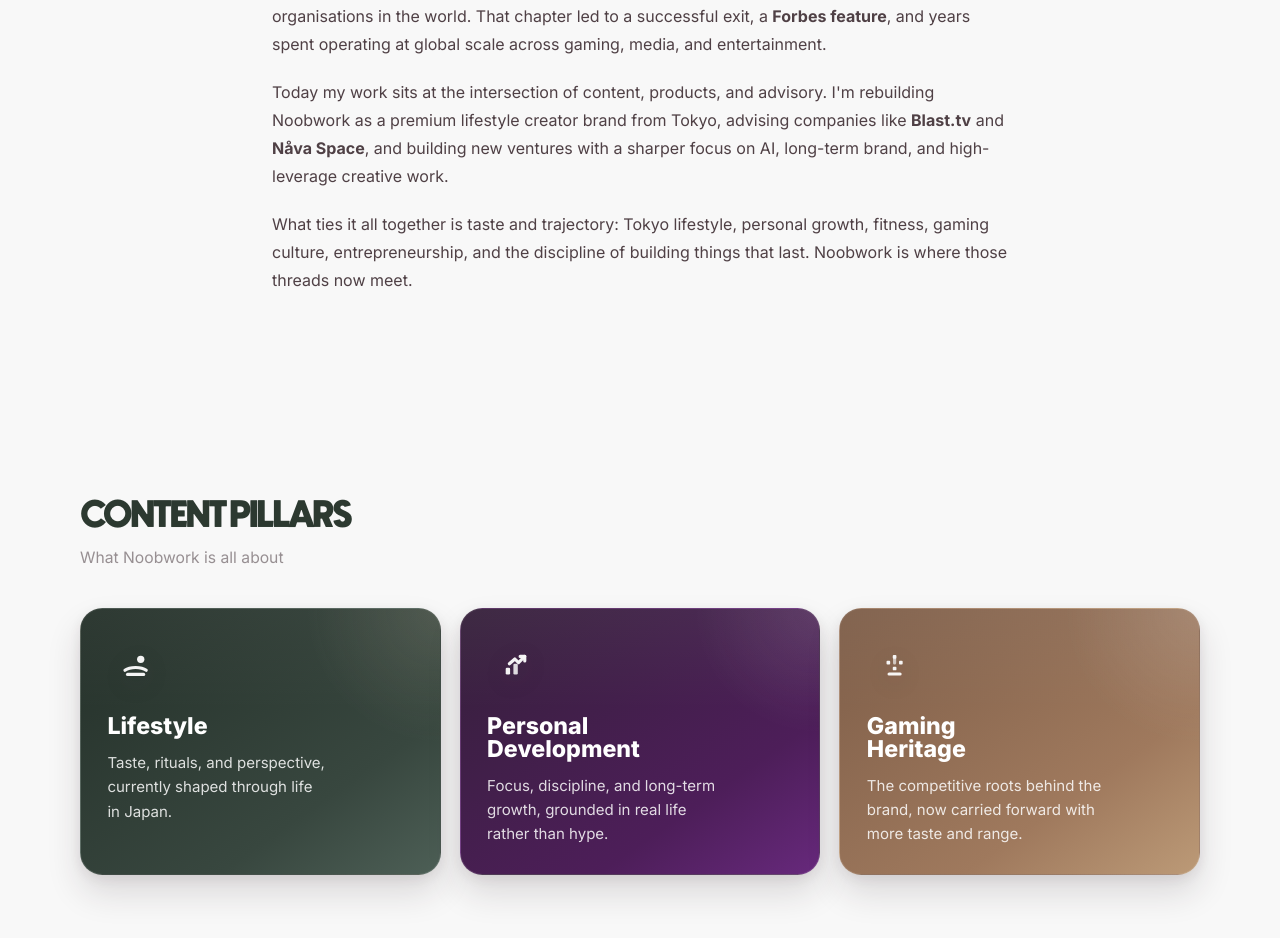
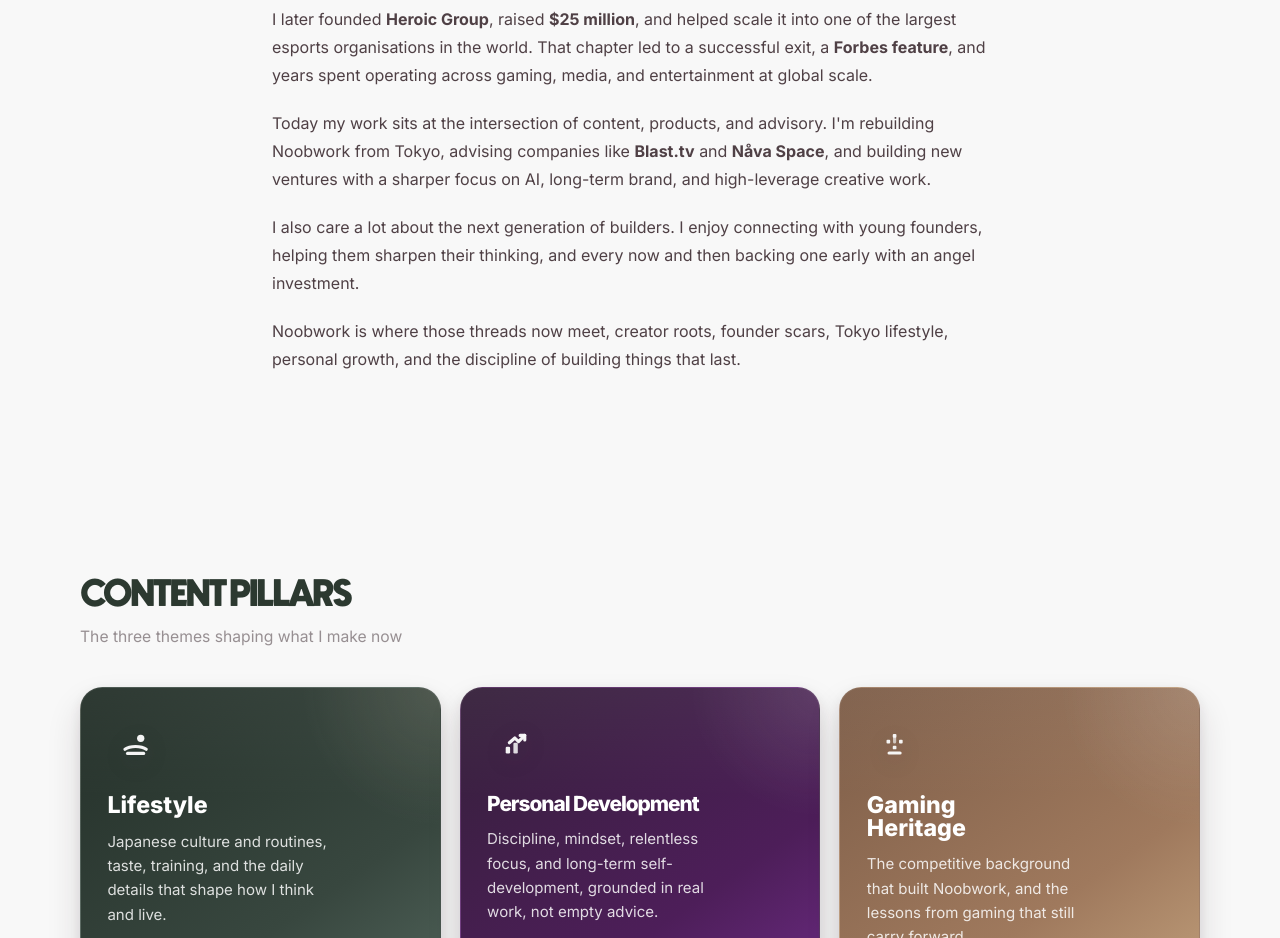
Before and after one commit to nubtwerk/noobwork-site, a Next.js app: page / in a window 1280 px wide. Shown: the part 1862-2800 px from the top of the page. Built offline with nearby package versions, Linux system fonts and the light colour scheme.

Commit message:
feat: polish site copy and section consistency

```diff
--- a/src/app/context/CopyContextButton.tsx
+++ b/src/app/context/CopyContextButton.tsx
@@ -21,7 +21,7 @@
   return (
     <button
       onClick={handleCopy}
-      className="text-sm text-primary hover:underline cursor-pointer"
+      className="context-link context-link--button"
     >
       {copied ? "Copied to clipboard" : "Copy all as markdown"}
     </button>
--- a/src/app/globals.css
+++ b/src/app/globals.css
@@ -192,9 +192,9 @@
   }
 
   .btn--primary {
-    color: #fff;
-    background: linear-gradient(135deg, var(--color-accent-dark), var(--color-accent));
-    box-shadow: 0 14px 30px rgba(81, 27, 93, 0.28);
+    color: var(--color-sand);
+    background: linear-gradient(135deg, var(--color-primary), var(--color-primary-light));
+    box-shadow: 0 14px 30px rgba(44, 57, 48, 0.24);
   }
 
   .btn--secondary {
@@ -605,6 +605,13 @@
     text-wrap: balance;
   }
 
+  .pillar-card__title--compact {
+    max-width: none;
+    font-size: 1.3rem;
+    letter-spacing: -0.05em;
+    white-space: nowrap;
+  }
+
   .pillar-card__copy {
     margin: 0;
     max-width: 25ch;
@@ -633,6 +640,10 @@
     .pillar-card__title {
       max-width: none;
     }
+
+    .pillar-card__title--compact {
+      white-space: normal;
+    }
   }
 
   .work-layout {
@@ -642,15 +653,17 @@
 
   .work-intro {
     display: grid;
-    gap: 1rem;
+    gap: 0.7rem;
     align-content: start;
+    max-width: 31ch;
   }
 
   .work-intro__note {
     margin: 0;
-    max-width: 28ch;
-    color: rgba(46, 29, 35, 0.66);
-    line-height: 1.7;
+    max-width: none;
+    color: rgba(46, 29, 35, 0.58);
+    font-size: 0.98rem;
+    line-height: 1.65;
   }
 
   .work-stack {
@@ -673,6 +686,12 @@
 
   .work-card:hover {
     transform: translateX(3px);
+  }
+
+  .work-card--linked:hover .work-card__title {
+    text-decoration: underline;
+    text-decoration-thickness: 0.08em;
+    text-underline-offset: 0.14em;
   }
 
   .work-card__head {
@@ -758,13 +777,6 @@
     line-height: 1.75;
   }
 
-  .work-card__arrow {
-    width: 1rem;
-    height: 1rem;
-    flex-shrink: 0;
-    color: rgba(46, 29, 35, 0.56);
-  }
-
   @media (min-width: 960px) {
     .work-layout {
       grid-template-columns: minmax(16rem, 0.58fr) minmax(0, 1fr);
@@ -775,6 +787,7 @@
     .work-intro {
       position: sticky;
       top: 6.5rem;
+      max-width: none;
     }
 
     .work-card {
@@ -804,7 +817,7 @@
 
   @media (max-width: 959px) {
     .work-intro__note {
-      max-width: 48ch;
+      max-width: none;
     }
   }
 
@@ -855,11 +868,41 @@
     line-height: 1.65;
   }
 
+  .media-hero-section {
+    margin-top: -1px;
+    padding-top: 0;
+    padding-bottom: clamp(3rem, 6vw, 4.75rem);
+  }
+
   .media-hero {
     display: grid;
     gap: 1rem;
     justify-items: center;
+    padding-top: clamp(5.4rem, 10vw, 7.1rem);
     text-align: center;
+  }
+
+  .media-title {
+    margin: 0;
+    color: var(--color-sand);
+    font-family: var(--font-family-display);
+    font-size: clamp(2.6rem, 6vw, 4.75rem);
+    line-height: 0.94;
+    letter-spacing: -0.04em;
+    text-transform: uppercase;
+  }
+
+  .media-title--split,
+  .context-title--split {
+    display: inline-flex;
+    flex-wrap: wrap;
+    justify-content: center;
+    gap: 0.18em;
+  }
+
+  .media-title--split > span,
+  .context-title--split > span {
+    display: inline-block;
   }
 
   .media-copy {
@@ -867,6 +910,10 @@
     margin: 0;
     color: rgba(46, 29, 35, 0.72);
     line-height: 1.75;
+  }
+
+  .media-hero .media-copy {
+    color: rgba(236, 219, 191, 0.82);
   }
 
   .stat-grid,
@@ -891,7 +938,7 @@
     font-size: clamp(2rem, 4vw, 2.8rem);
     font-weight: 800;
     line-height: 1;
-    color: var(--color-accent-dark);
+    color: var(--color-primary);
   }
 
   .stat-card__label {
@@ -946,17 +993,16 @@
     text-decoration: underline;
   }
 
-  .context-main {
-    padding-top: 6rem;
-  }
-
   .context-hero {
-    padding-bottom: var(--section-space-tight);
+    margin-top: -1px;
+    padding-top: 0;
+    padding-bottom: clamp(3rem, 6vw, 4.75rem);
   }
 
   .context-hero__inner {
     width: min(100%, 52rem);
     margin-inline: auto;
+    padding-top: clamp(5.4rem, 10vw, 7.1rem);
     text-align: center;
   }
 
@@ -1000,6 +1046,14 @@
     text-decoration: none;
   }
 
+  .context-link--button {
+    border: 0;
+    padding: 0;
+    background: transparent;
+    cursor: pointer;
+    font: inherit;
+  }
+
   .context-link:hover {
     text-decoration: underline;
   }
@@ -1008,6 +1062,26 @@
     margin: 1rem 0 0;
     color: rgba(46, 29, 35, 0.42);
     font-size: 0.8rem;
+  }
+
+  .context-hero .context-title {
+    color: var(--color-sand);
+  }
+
+  .context-hero .context-copy {
+    color: rgba(236, 219, 191, 0.82);
+  }
+
+  .context-hero .context-link {
+    color: rgba(248, 248, 248, 0.88);
+  }
+
+  .context-hero .context-link:hover {
+    color: var(--color-sand);
+  }
+
+  .context-hero .context-meta {
+    color: rgba(236, 219, 191, 0.58);
   }
 
   .context-panel {
--- a/src/components/sections/About.tsx
+++ b/src/components/sections/About.tsx
@@ -6,25 +6,28 @@
     <section id="about" className="site-section site-section--surface">
       <div className="shell-inner">
         <AnimatedSection>
-          <SectionHeader title="About" highlight="Joachim" subtitle="The story behind the brand" center />
+          <SectionHeader title="About" highlight="Joachim" subtitle="Why Noobwork is back now" center />
         </AnimatedSection>
 
         <AnimatedSection delay={0.1}>
           <div className="about-copy about-copy--wide">
             <p className="about-lead">
-              Founder, creator, and operator building a premium lifestyle brand from Japan after two decades across gaming, media, and entrepreneurship.
+              Eight years ago I stopped making content to go build things, an esports org I scaled globally and sold, a role shaping gaming strategy for Saudi Arabia&apos;s biggest city project, and a lot of hard lessons along the way. Now I&apos;m back. Living in Tokyo, training, building new ventures, and finally documenting the whole thing.
             </p>
             <p>
-              I&apos;m <span className="about-emphasis">Joachim Haraldsen</span>, a Norwegian founder, creator, and operator based in Tokyo. I built <span className="about-emphasis">Noobwork</span> into one of Norway&apos;s biggest gaming channels, growing it to nearly <span className="about-emphasis">200,000 subscribers</span> and helping define an entire category before the creator economy had fully taken shape.
+              I&apos;m <span className="about-emphasis">Joachim Haraldsen</span>, a Norwegian founder, creator, and operator based in Tokyo. I built <span className="about-emphasis">Noobwork</span> into one of Norway&apos;s biggest gaming channels, growing it to nearly <span className="about-emphasis">200,000 subscribers</span> before the creator economy had fully taken shape.
             </p>
             <p>
-              I later founded <span className="about-emphasis">Heroic Group</span>, raised <span className="about-emphasis">$25 million</span>, and scaled it into one of the largest esports organisations in the world. That chapter led to a successful exit, a <span className="about-emphasis">Forbes feature</span>, and years spent operating at global scale across gaming, media, and entertainment.
+              I later founded <span className="about-emphasis">Heroic Group</span>, raised <span className="about-emphasis">$25 million</span>, and helped scale it into one of the largest esports organisations in the world. That chapter led to a successful exit, a <span className="about-emphasis">Forbes feature</span>, and years spent operating across gaming, media, and entertainment at global scale.
             </p>
             <p>
-              Today my work sits at the intersection of content, products, and advisory. I&apos;m rebuilding Noobwork as a premium lifestyle creator brand from Tokyo, advising companies like <span className="about-emphasis">Blast.tv</span> and <span className="about-emphasis">Nåva Space</span>, and building new ventures with a sharper focus on AI, long-term brand, and high-leverage creative work.
+              Today my work sits at the intersection of content, products, and advisory. I&apos;m rebuilding Noobwork from Tokyo, advising companies like <span className="about-emphasis">Blast.tv</span> and <span className="about-emphasis">Nåva Space</span>, and building new ventures with a sharper focus on AI, long-term brand, and high-leverage creative work.
             </p>
             <p>
-              What ties it all together is taste and trajectory: Tokyo lifestyle, personal growth, fitness, gaming culture, entrepreneurship, and the discipline of building things that last. Noobwork is where those threads now meet.
+              I also care a lot about the next generation of builders. I enjoy connecting with young founders, helping them sharpen their thinking, and every now and then backing one early with an angel investment.
+            </p>
+            <p>
+              Noobwork is where those threads now meet, creator roots, founder scars, Tokyo lifestyle, personal growth, and the discipline of building things that last.
             </p>
           </div>
         </AnimatedSection>
--- a/src/components/sections/Connect.tsx
+++ b/src/components/sections/Connect.tsx
@@ -8,7 +8,12 @@
     <section id="connect" className="site-section">
       <div className="shell-inner">
         <AnimatedSection>
-          <SectionHeader title="Let&apos;s" highlight="Connect" subtitle="Find me across the internet or reach out directly." center />
+          <SectionHeader
+            title="Let&apos;s"
+            highlight="Connect"
+            subtitle="Find me across the internet, or reach out directly. If you&apos;re a young founder building something real, I&apos;m always happy to connect."
+            center
+          />
         </AnimatedSection>
 
         <div className="connect-grid">
--- a/src/components/sections/ContentPillars.tsx
+++ b/src/components/sections/ContentPillars.tsx
@@ -6,22 +6,24 @@
   desc: string;
   icon: PillarIconKind;
   tone: "green" | "purple" | "sand";
+  compactTitle?: boolean;
 }> = [
   {
     title: "Lifestyle",
-    desc: "Taste, rituals, and perspective, currently shaped through life in Japan.",
+    desc: "Japanese culture and routines, taste, training, and the daily details that shape how I think and live.",
     icon: "lifestyle",
     tone: "green",
   },
   {
     title: "Personal Development",
-    desc: "Focus, discipline, and long-term growth, grounded in real life rather than hype.",
+    desc: "Discipline, mindset, relentless focus, and long-term self-development, grounded in real work, not empty advice.",
     icon: "development",
     tone: "purple",
+    compactTitle: true,
   },
   {
     title: "Gaming Heritage",
-    desc: "The competitive roots behind the brand, now carried forward with more taste and range.",
+    desc: "The competitive background that built Noobwork, and the lessons from gaming that still carry forward.",
     icon: "heritage",
     tone: "sand",
   },
@@ -34,7 +36,7 @@
         <AnimatedSection>
           <div className="section-heading">
             <h2 className="section-heading__title section-heading__title--primary">Content Pillars</h2>
-            <p className="section-heading__subtitle">What Noobwork is all about</p>
+            <p className="section-heading__subtitle">The three themes shaping what I make now</p>
           </div>
         </AnimatedSection>
 
@@ -48,7 +50,9 @@
                   </div>
                 </div>
                 <div className="pillar-card__body">
-                  <h3 className="pillar-card__title">{pillar.title}</h3>
+                  <h3 className={`pillar-card__title${pillar.compactTitle ? " pillar-card__title--compact" : ""}`}>
+                    {pillar.title}
+                  </h3>
                   <p className="pillar-card__copy">{pillar.desc}</p>
                 </div>
               </div>
--- a/src/components/sections/Hero.tsx
+++ b/src/components/sections/Hero.tsx
@@ -37,14 +37,14 @@
             >
               <h2 className="hero-panel__eyebrow">NOOBWORK.</h2>
               <p className="hero-panel__copy">
-                Premium lifestyle creator brand founded by Joachim Haraldsen. Returning after a seven-year hiatus, combining gaming heritage with a new focus on growth, Tokyo lifestyle, and personal development.
+                Eight years after stepping away from content to build companies, Joachim Haraldsen is back in Tokyo, documenting what comes next.
               </p>
               <div className="hero-actions">
                 <Link href="/#work" className="btn btn--primary">
-                  View My Work
+                  See What I&apos;m Building
                 </Link>
                 <Link href="/#connect" className="btn btn--secondary">
-                  Get in touch
+                  Work Together
                 </Link>
               </div>
             </motion.div>
--- a/src/components/sections/Newsletter.tsx
+++ b/src/components/sections/Newsletter.tsx
@@ -12,10 +12,10 @@
               <div>
                 <p className="newsletter-kicker">Newsletter</p>
                 <h2 className="newsletter-title">
-                  Stay in the <span className="section-heading__highlight">Loop</span>
+                  Noobwork Is <span className="section-heading__highlight">Back</span>
                 </h2>
                 <p className="newsletter-copy">
-                  Subscribe through Beacons for updates, new ventures, and behind-the-scenes insights.
+                  I&apos;m documenting the return properly this time: what I&apos;m building, what I&apos;m learning, and what&apos;s changing along the way.
                 </p>
               </div>
             </div>
@@ -25,7 +25,7 @@
               rel="noopener noreferrer"
               className="btn btn--primary"
             >
-              Subscribe on Beacons
+              Follow the Return
             </a>
           </div>
         </AnimatedSection>
--- a/src/components/sections/Work.tsx
+++ b/src/components/sections/Work.tsx
@@ -9,9 +9,9 @@
       <div className="shell-inner">
         <div className="work-layout">
           <AnimatedSection className="work-intro">
-            <SectionHeader title="Work &" highlight="Ventures" subtitle="Building companies and communities" />
+            <SectionHeader title="Work &" highlight="Ventures" subtitle="What I&apos;m building, advising, and backing now" />
             <p className="work-intro__note">
-              A selected mix of founder-led ventures, creator platforms, and advisory roles across media, technology, and culture.
+              A focused mix of creator work, companies I&apos;m building, advisory work, and selective early-stage backing across media, AI, technology, and culture.
             </p>
           </AnimatedSection>
 
--- a/src/components/ui/WorkCard.tsx
+++ b/src/components/ui/WorkCard.tsx
@@ -1,4 +1,3 @@
-import { ArrowUpRight } from "lucide-react";
 import { WorkItem } from "@/types";
 
 interface WorkCardProps {
@@ -40,7 +39,6 @@
       </div>
       <div className="work-card__meta">
         {phase ? <span className="work-card__status">{phase}</span> : null}
-        {hasRowLink ? <ArrowUpRight className="work-card__arrow" aria-hidden="true" /> : null}
       </div>
       <p className="work-card__copy">{item.desc}</p>
     </>
@@ -52,7 +50,7 @@
         href={item.url}
         target="_blank"
         rel="noopener noreferrer"
-        className="work-card block"
+        className="work-card work-card--linked block"
       >
         {content}
       </a>
--- a/src/data/work-items.ts
+++ b/src/data/work-items.ts
@@ -3,39 +3,48 @@
 export const workItems: WorkItem[] = [
   {
     name: "Noobwork",
-    status: "Creator | 2013-Present",
-    desc: "My internet persona and the foundation of my creator journey. Pioneered gaming content creation in Norway, building a community of nearly 200,000 subscribers - an extraordinary achievement in Norwegian-language gaming.",
+    status: "Creator | Current",
+    desc: "The original platform and the one I'm rebuilding now. What started as one of Norway's biggest gaming channels grew to nearly 200,000 subscribers and became the foundation for everything that followed.",
     url: "https://youtube.com/user/Noobworkify",
   },
   {
     name: "DailyBase.ai",
     status: "Founder | Current",
-    desc: "DailyBase is a nutrition planning app that replaces complex spreadsheets and bloated calorie counters. Users build structured meal plans with full macro breakdowns, then swap any ingredient with one tap, matched by calories, protein, carbs, or fat. A weekly grocery list generates itself from the plan, grouped by category and ready to share. Built mobile-first as a PWA, designed to make eating well feel like a routine, not a chore.",
+    desc: "A nutrition planning app built to make eating well easier to follow. DailyBase turns meal planning, macro tracking, ingredient swaps, and grocery lists into one simple mobile-first workflow.",
+    url: "https://dailybase.ai/",
   },
   {
-    name: "Advisory",
-    status: "Advisor & Consultant | Current",
-    desc: "Selective advisory and consultancy work across esports and space technology, bringing founder-level operator judgment across media, competition, and frontier industries.",
+    name: "Advisory & Angel",
+    status: "Advisor & Angel | Current",
+    desc: "Selective advisory work and occasional angel investing, focused on situations where founder-level operator judgment is genuinely useful, especially across gaming, media, and frontier technology.",
     companies: [
       {
         name: "Blast.tv",
         url: "https://blast.tv",
       },
       {
-        name: "Nåva Space",
-        url: "https://navaspace.com",
+        name: "Eldorado",
+        url: "https://eldo.gg/",
+      },
+      {
+        name: "Stendr",
+        url: "https://stendr.com/",
+      },
+      {
+        name: "N\u00e5va Space",
+        url: "https://xn--nva-ula.space/",
       },
     ],
   },
   {
     name: "Heroic Group",
-    status: "Founder | Successfully Sold",
-    desc: "Founded and built from scratch into one of the largest esports organizations in the world. Featured in Forbes for the journey of scaling a competitive gaming organization across multiple titles and regions.",
+    status: "Founder | Exited",
+    desc: "The company I founded and helped scale into one of the world's leading esports organisations, reaching $10 million in top-line revenue with a 10% profit margin, growing to a headcount of 50, and ending in a successful sale.",
     url: "https://heroic.gg",
   },
   {
-    name: "Stealth Startup 1",
+    name: "Stealth Startup",
     status: "Founder | Current",
-    desc: "A technology labs company. More details coming soon.",
+    desc: "A new venture taking shape behind the scenes. Still private for now, but being built with real intent rather than announced early.",
   },
 ];
```
Also changed, not shown: src/app/context/page.tsx (+9 -6 lines), src/app/media-kit/page.tsx (+10 -9 lines), 1 other file (tests, documents, lock files or other folders).
